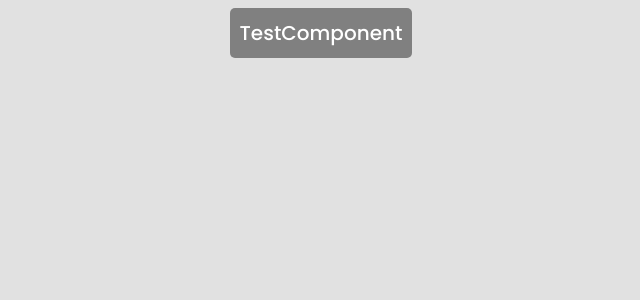
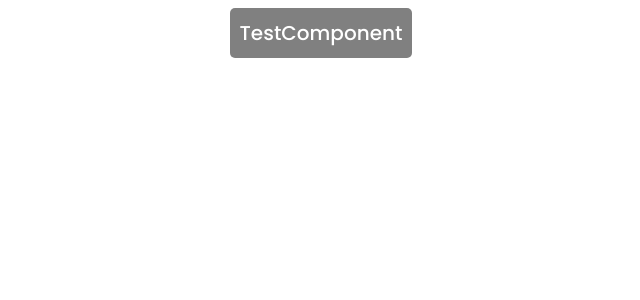
Before and after one commit to PawelNackowski/Movie-Browser-TypeScript, a React (Create React App) app: page / in a window 1280 px wide. Shown: the top 300 px of the page, without its empty margins (319-959 px from the left). Built offline with nearby package versions, Linux system fonts and the light colour scheme.

Commit message:
colors with theme

```diff
--- a/src/globalStyle.ts
+++ b/src/globalStyle.ts
@@ -11,7 +11,7 @@ export const GlobalStyle = createGlobalStyle`
 
   body {
     font-family: "Poppins", sans-serif;
-    background-color: #dddd;
+    background-color: ${({ theme }) => theme.colors.white};
     display: flex;
     justify-content: center;
     color: ${({ theme }) => theme.colors.black};
```
